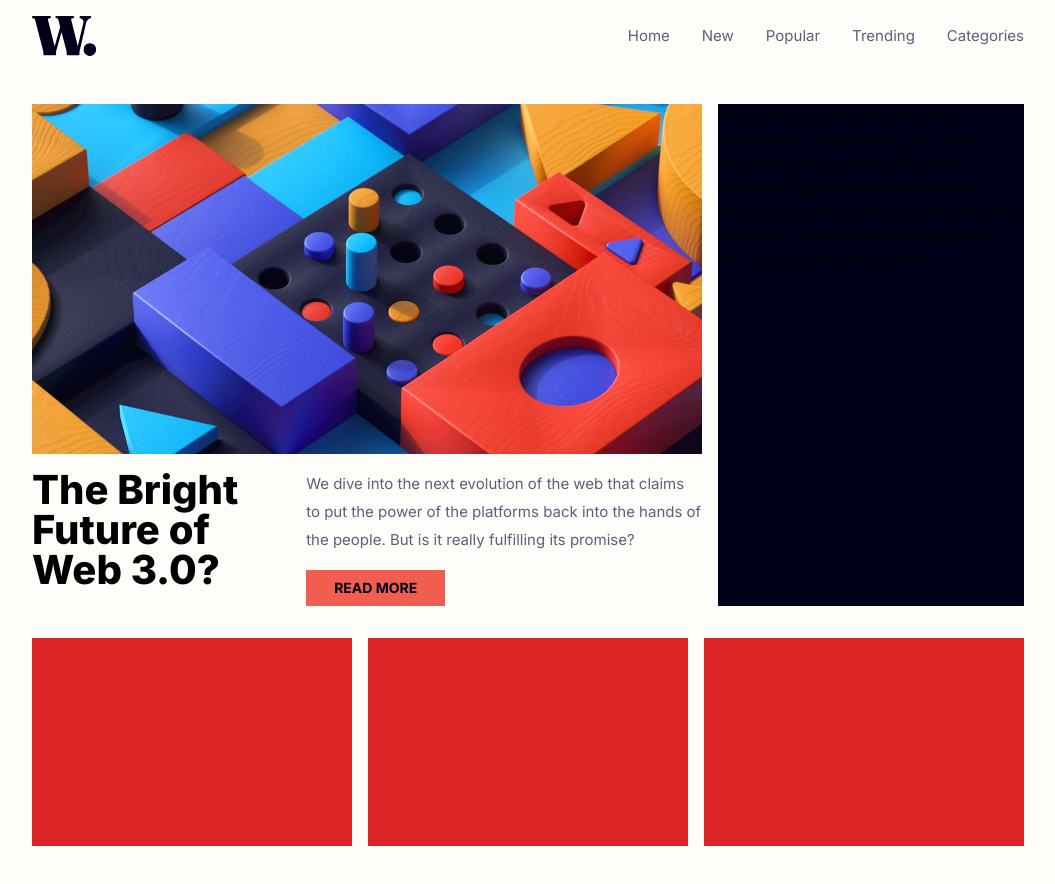
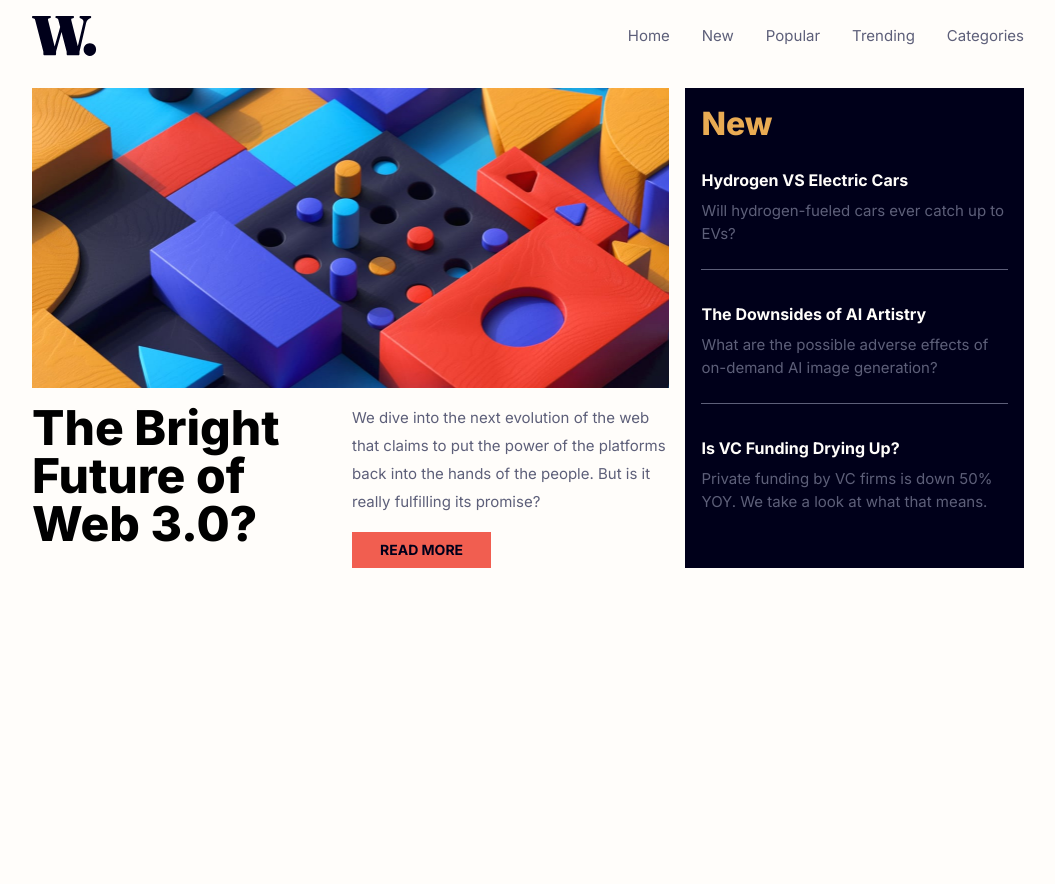
Before and after one commit to Randafrmn/NewsHomepage, a Next.js app: page / in a window 1280 px wide. Shown: the top 884 px of the page, without its empty margins (112-1167 px from the left). After the commit the page ends 800 px from the top, so only its background shows below. Built offline with nearby package versions, Linux system fonts and the light colour scheme.

Commit message:
change navbar

```diff
--- a/app/page.tsx
+++ b/app/page.tsx
@@ -8,10 +8,10 @@ export default function Home() {
 	return (
 		<main>
 			<Navbar />
-			<div className="container mx-auto md:px-36 px-4 py-8">
-				<div className="grid md:grid-rows-[auto_auto] grid-rows-[auto_auto_auto] grid-flow-col gap-4">
+			<div className="container mx-auto max-md:px-4 px-36 pb-8 pt-4">
+				<div className="grid min-md:grid-rows-[auto_auto] grid-rows-[auto_auto_auto] min-md:grid-flow-col gap-4">
 					<div
-						className="col-span-2 bg-red-600 md:h-[350px] h-[300px]"
+						className="col-span-2 bg-red-600 md:h-[300px] h-[300px]"
 						style={{
 							backgroundImage: `url(${backgroundImage})`,
 							backgroundSize: "cover",
@@ -21,10 +21,12 @@ export default function Home() {
 					></div>
 
 					<div className="col-span-2 flex md:flex-row flex-col md:justify-between md:gap-16 gap-2 md:mb-0 mb-6">
-						<div className="">
-							<span className="text-[2.5rem] leading-[2.5rem] font-extrabold">
-								The Bright Future of Web 3.0?
-							</span>
+						<div className="w-full">
+							<div className="md:w-64 w-full">
+								<span className="md:text-[3rem] md:leading-[3rem] text-[2.5rem] leading-[2.5rem] font-extrabold">
+									The Bright Future of Web 3.0?
+								</span>
+							</div>
 						</div>
 						<div className="grid grid-rows-[1fr_auto] gap-4">
 							<p className="leading-7 text-start">
@@ -41,18 +43,37 @@ export default function Home() {
 						</div>
 					</div>
 
-					<div className="md:row-span-2 col-span-2 md:col-span-1 bg-[#00001a] w-full">
-						test Lorem ipsum dolor sit amet consectetur, adipisicing elit. Totam
-						facere et minima exercitationem, molestiae ipsam doloribus dolorum
-						nostrum ea! Placeat harum ratione amet nesciunt, exercitationem
-						voluptatum illo? Quod, laborum veritatis?
+					<div className="md:row-span-2 col-span-2 md:col-span-2 bg-[#00001a] w-full p-4">
+						<div className="flex flex-col gap-4 justify-center">
+							<span className="text-[2rem] leading-[2.5rem] font-extrabold text-[#e9ab53]">
+								New
+							</span>
+							<div className="border-b border-[#5d5f79] mb-2">
+								<span className="text-[1rem] leading-[2.5rem] font-bold text-[#fffdfa]">
+									Hydrogen VS Electric Cars
+								</span>
+								<p className="pb-6">Will hydrogen-fueled cars ever catch up to EVs?</p>
+							</div>
+							<div className="border-b border-[#5d5f79] mb-2">
+								<span className="text-[1rem] leading-[2.5rem] font-bold text-[#fffdfa]">
+									The Downsides of AI Artistry
+								</span>
+								<p className="pb-6">What are the possible adverse effects of on-demand AI image generation?</p>
+							</div>
+							<div>
+								<span className="text-[1rem] leading-[2.5rem] font-bold text-[#fffdfa]">
+									Is VC Funding Drying Up?
+								</span>
+								<p>Private funding by VC firms is down 50% YOY. We take a look at what that means.</p>
+							</div>
+						</div>
 					</div>
 				</div>
-				<div className="grid md:grid-cols-3 grid-cols-1 gap-4 my-8 h-52">
-					<div className="bg-red-600"></div>
-					<div className="bg-red-600"></div>
-					<div className="bg-red-600"></div>
-				</div>
+				{/* <div className="grid md:grid-cols-[auto_auto_auto] grid-rows-[auto_auto_auto] gap-4">
+					<div className="bg-red-600 h-[350px]"></div>
+					<div className="bg-red-600 h-[350px]"></div>
+					<div className="bg-red-600 h-[350px]"></div>
+				</div> */}
 			</div>
 		</main>
 	);
--- a/components/navbar.tsx
+++ b/components/navbar.tsx
@@ -3,7 +3,7 @@
 "use client";
 
 import { useState, useRef, useEffect } from "react";
-import React from 'react';
+import React from "react";
 import { AnimatePresence, MotionConfig, motion } from "framer-motion";
 
 export default function Navbar() {
@@ -12,17 +12,20 @@ export default function Navbar() {
 	const hamburgerRef = useRef<HTMLButtonElement | null>(null);
 
 	function openMenu() {
-        setIsMobileMenuOpen(prevState => !prevState);
+		setIsMobileMenuOpen((prevState) => !prevState);
 	}
 
 	useEffect(() => {
 		function handleClickOutside(event: MouseEvent) {
-            const isOutsideMenu = mobileMenuRef.current && !mobileMenuRef.current.contains(event.target as Node);
-            const isHamburgerButton = hamburgerRef.current && hamburgerRef.current.contains(event.target as Node);
+			const isOutsideMenu =
+				mobileMenuRef.current &&
+				!mobileMenuRef.current.contains(event.target as Node);
+			const isHamburgerButton =
+				hamburgerRef.current &&
+				hamburgerRef.current.contains(event.target as Node);
 			if (isOutsideMenu && !isHamburgerButton) {
 				setIsMobileMenuOpen(false);
 			}
-
 		}
 
 		document.addEventListener("mousedown", handleClickOutside);
@@ -32,7 +35,7 @@ export default function Navbar() {
 	}, [mobileMenuRef, hamburgerRef]);
 
 	return (
-		<header className="sticky top-0 z-50 md:px-36 px-4 bg-[#fffdfa] overflow-y-hidden">
+		<header className="sticky container mx-auto top-0 z-50 max-md:px-4 px-36 bg-[#fffdfa] overflow-y-hidden">
 			<nav className="flex justify-between items-center py-4">
 				{/* Logo */}
 				<div>
@@ -45,25 +48,29 @@ export default function Navbar() {
 				</div>
 
 				{/* Menu Links */}
-				<div className="flex space-x-4 gap-4 max-sm:hidden">
-					<a href="/" className="">
+				<div className="flex space-x-4 gap-4 max-md:hidden">
+					<a href="/" className="hover:text-[#f15e50]">
 						Home
 					</a>
-					<a href="/" className="">
+					<a href="/" className="hover:text-[#f15e50]">
 						New
 					</a>
-					<a href="/" className="">
+					<a href="/" className="hover:text-[#f15e50]">
 						Popular
 					</a>
-					<a href="/" className="">
+					<a href="/" className="hover:text-[#f15e50]">
 						Trending
 					</a>
-					<a href="/" className="">
+					<a href="/" className="hover:text-[#f15e50]">
 						Categories
 					</a>
 				</div>
-				<div className="sm:hidden">
-					<button ref={hamburgerRef} className= "z-30 relative" onClick={openMenu}>
+				<div className="min-md:hidden">
+					<button
+						ref={hamburgerRef}
+						className="z-30 relative"
+						onClick={openMenu}
+					>
 						<Hamburger isOpen={isMobileMenuOpen} />
 					</button>
 				</div>
@@ -73,11 +80,17 @@ export default function Navbar() {
 			</AnimatePresence>
 		</header>
 	);
-};
+}
 
-const MobileMenu = React.forwardRef<HTMLDivElement, React.PropsWithChildren<object>>(function MobileMenu(_, ref) {
+const MobileMenu = React.forwardRef<
+	HTMLDivElement,
+	React.PropsWithChildren<object>
+>(function MobileMenu(_, ref) {
 	return (
-		<div ref={ref} className="fixed sm:hidden flex flex-col pt-24 z-20 top-0 right-0 w-3/5 h-screen">
+		<div
+			ref={ref}
+			className="fixed min-md:hidden flex flex-col pt-32 z-20 top-0 right-0 w-3/5 h-screen"
+		>
 			<motion.div
 				className="absolute top-0 bottom-0 left-0 right-0 bg-white"
 				initial={{
@@ -105,7 +118,8 @@ const MobileMenu = React.forwardRef<HTMLDivElement, React.PropsWithChildren<obje
 				}}
 				className="relative py-6 px-4 flex flex-col gap-6 heading-2"
 			>
-				{["Home", "New", "Popular", "Trending", "Categories"].map((item, index, arr) => (
+				{["Home", "New", "Popular", "Trending", "Categories"].map(
+					(item, index, arr) => (
 						<motion.li
 							key={index}
 							variants={{
@@ -134,15 +148,18 @@ const MobileMenu = React.forwardRef<HTMLDivElement, React.PropsWithChildren<obje
 								mass: 0.5,
 							}}
 						>
-						<a href="/" className="text-[#00001A] text-base pl-4">{item}</a>
+							<a href="/" className="text-[#00001A] text-base pl-4">
+								{item}
+							</a>
 						</motion.li>
-				))}
+					)
+				)}
 			</motion.ul>
 		</div>
 	);
 });
 
-const Hamburger = ({ isOpen}: {isOpen: boolean}) => {
+const Hamburger = ({ isOpen }: { isOpen: boolean }) => {
 	return (
 		<div
 			aria-hidden
--- a/tailwind.config.ts
+++ b/tailwind.config.ts
@@ -15,6 +15,10 @@ const config: Config = {
       fontFamily: {
         inter: ["var(--font-inter)"],
       },
+      screens: {
+        'max-md': {'max': '850px'},
+        'min-md': {'min': '851px'},
+      },
     },
   },
   plugins: [],
```
Lines whose indentation alone changed are shown as unchanged.
